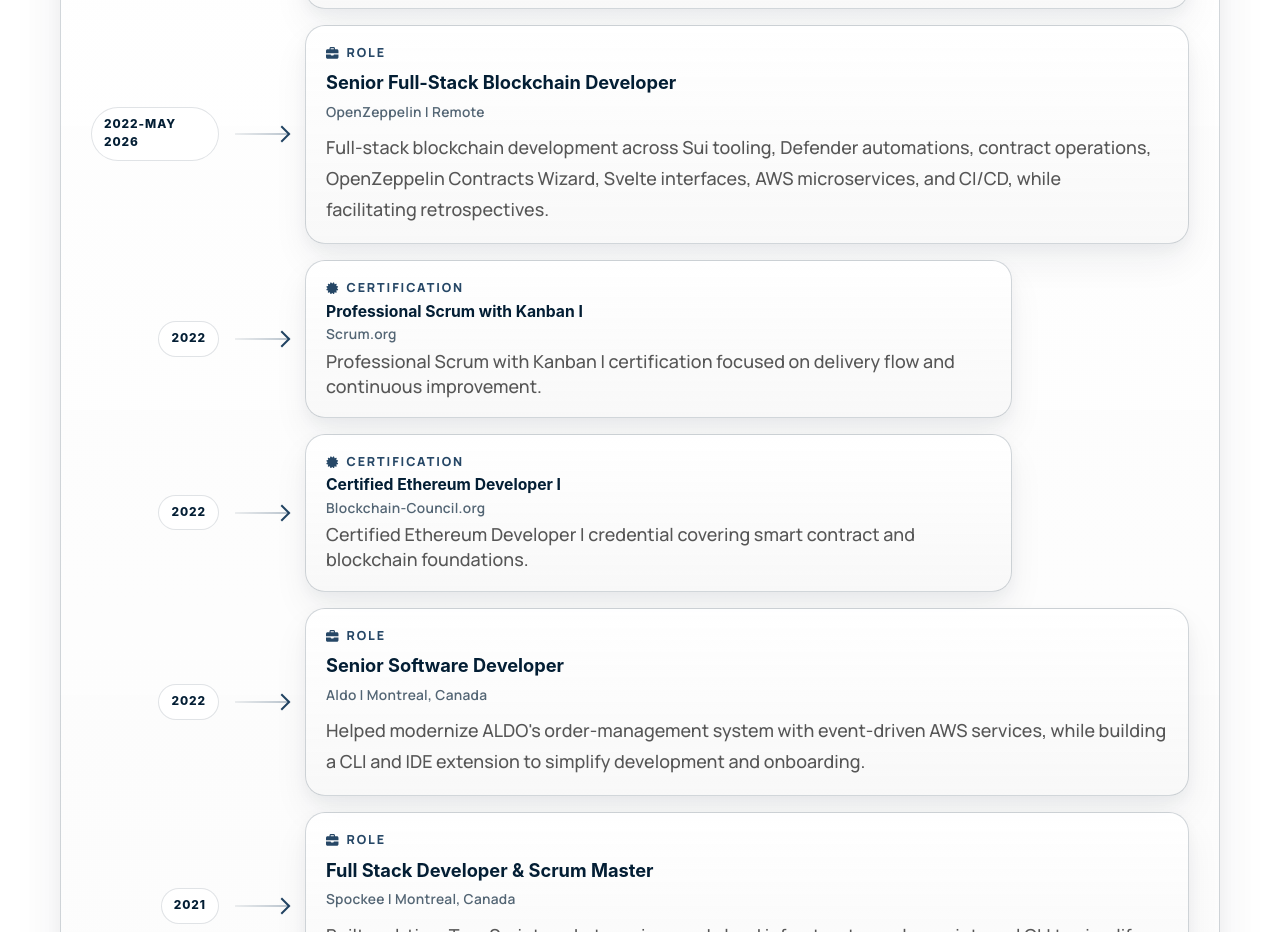
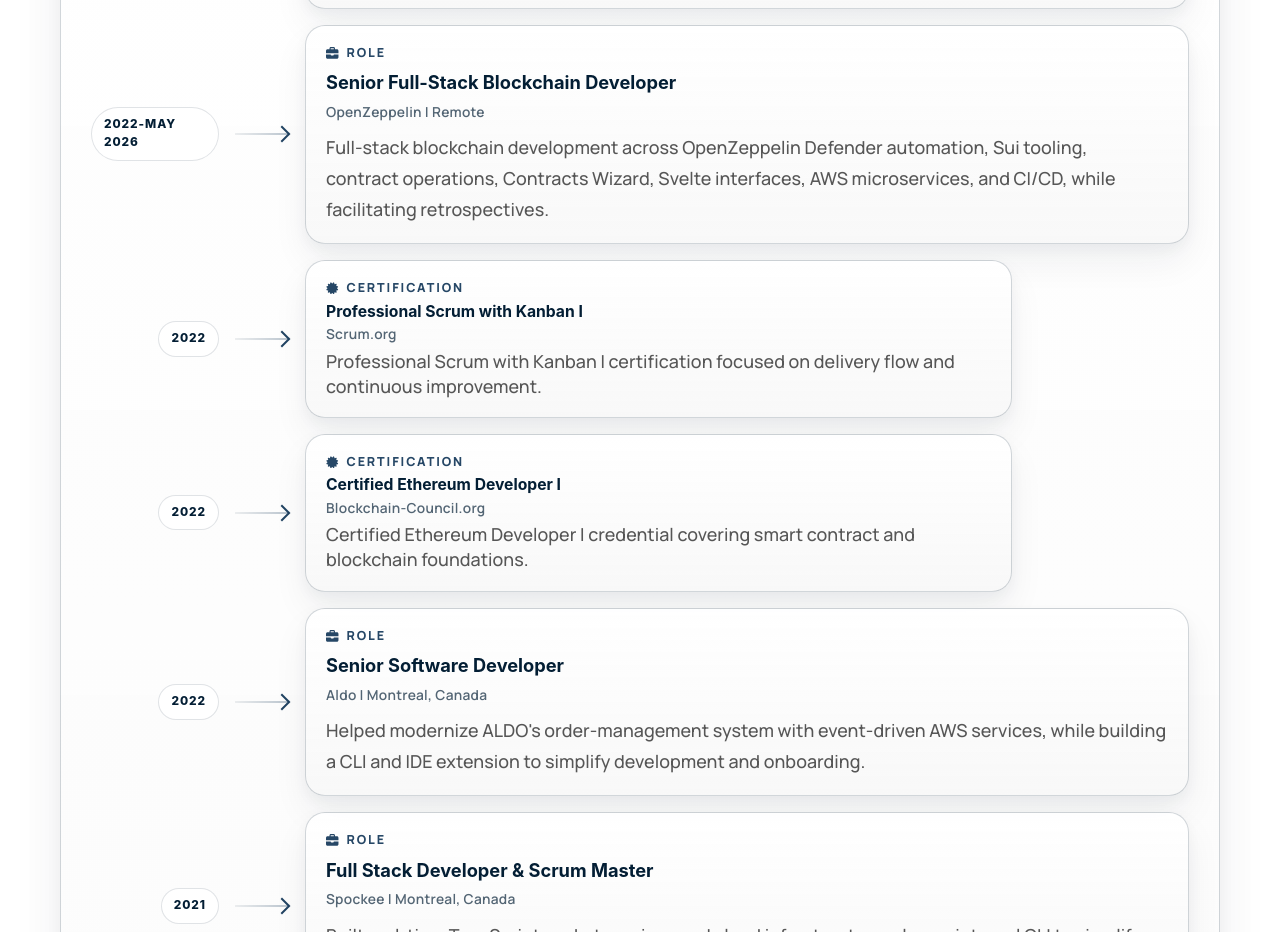
Before and after one commit to CoveMB/React-PersonalWebsite, a Next.js app: page / in a window 1280 px wide. Shown: the part 2880-3812 px from the top of the page. Built offline with nearby package versions, Linux system fonts and the light colour scheme.

Commit message:
text color changes

```diff
--- a/src/content/texts/careerTexts.js
+++ b/src/content/texts/careerTexts.js
@@ -5,7 +5,7 @@ export const CAREER_EGERIA_SUMMARY =
   "Turn client goals and ways of working into websites, applications, and simpler digital systems, combining creative visual design, modular project scaffolding, capability lifecycle management, and AI-assisted tools from discovery through delivery.";
 
 export const CAREER_OPEN_ZEPPELIN_SUMMARY =
-  "Full-stack blockchain development across Sui tooling, Defender automations, contract operations, OpenZeppelin Contracts Wizard, Svelte interfaces, AWS microservices, and CI/CD, while facilitating retrospectives.";
+  "Full-stack blockchain development across OpenZeppelin Defender automation, Sui tooling, contract operations, Contracts Wizard, Svelte interfaces, AWS microservices, and CI/CD, while facilitating retrospectives.";
 
 export const CAREER_PSKI_SUMMARY =
   "Professional Scrum with Kanban I certification focused on delivery flow and continuous improvement.";
```
